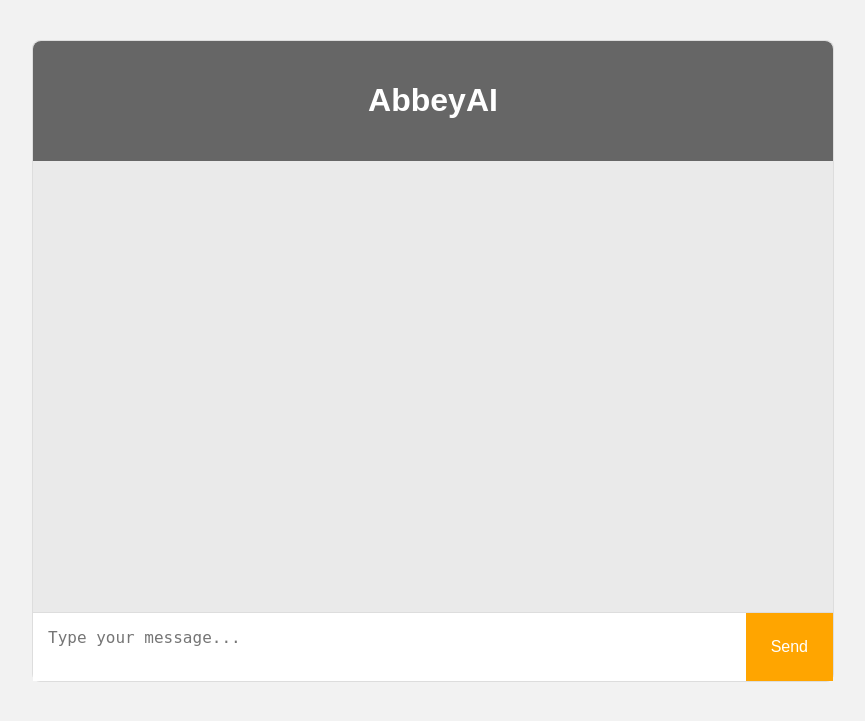
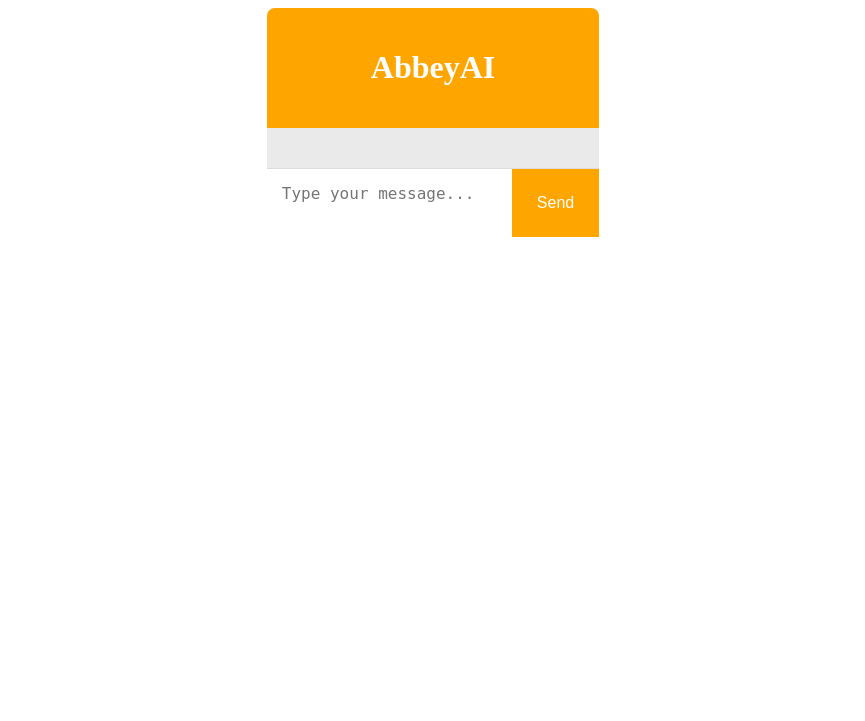
Before and after one commit to Elly-L/AbbeyAI, a Flask app: page / in a window 1280 px wide. Shown: the top 721 px of the page, without its empty margins (207-1072 px from the left). Run offline with Flask 3, Linux system fonts and the light colour scheme.

Commit message:
Update styles.css

```diff
--- a/static/styles.css
+++ b/static/styles.css
@@ -1,30 +1,24 @@
 /* General page styling */
 body {
-  margin: 0;
-  font-family: Arial, sans-serif;
-  background-color: #f2f2f2;
-}
-
-/* Chat container */
-.chat-container {
-  max-width: 800px;
-  margin: 40px auto;
-  border: 1px solid #ddd;
-  border-radius: 8px;
   background: #fff;
+  /* Adjust the display property to fix wrapping */
   display: flex;
   flex-direction: column;
+  align-items: center; /* Center the content horizontally */
   height: 80vh;
 }
 
 /* Header */
 .chat-header {
-  background-color: #666; /* grey header */
+  background-color: orange; /* orange header */
   color: #fff;
   padding: 20px;
   text-align: center;
   border-top-left-radius: 8px;
   border-top-right-radius: 8px;
+  max-width: 600px; /* Set a max width */
+  width: 100%; /* Ensure it doesn't exceed container width */
+  box-sizing: border-box; /* Include padding in width calculations */
 }
 
 /* Chat log */
@@ -33,6 +27,9 @@ body {
   padding: 20px;
   overflow-y: auto;
   background: #eaeaea;
+  max-width: 600px; /* Set a max width */
+  width: 100%; /* Ensure it doesn't exceed container width */
+  box-sizing: border-box; /* Include padding in width calculations */
 }
 
 /* Chat message bubbles */
@@ -61,6 +58,9 @@ body {
 #chatForm {
   display: flex;
   border-top: 1px solid #ddd;
+  max-width: 600px; /* Set a max width */
+  width: 100%; /* Ensure it doesn't exceed container width */
+  box-sizing: border-box; /* Include padding in width calculations */
 }
 
 #userInput {
```
